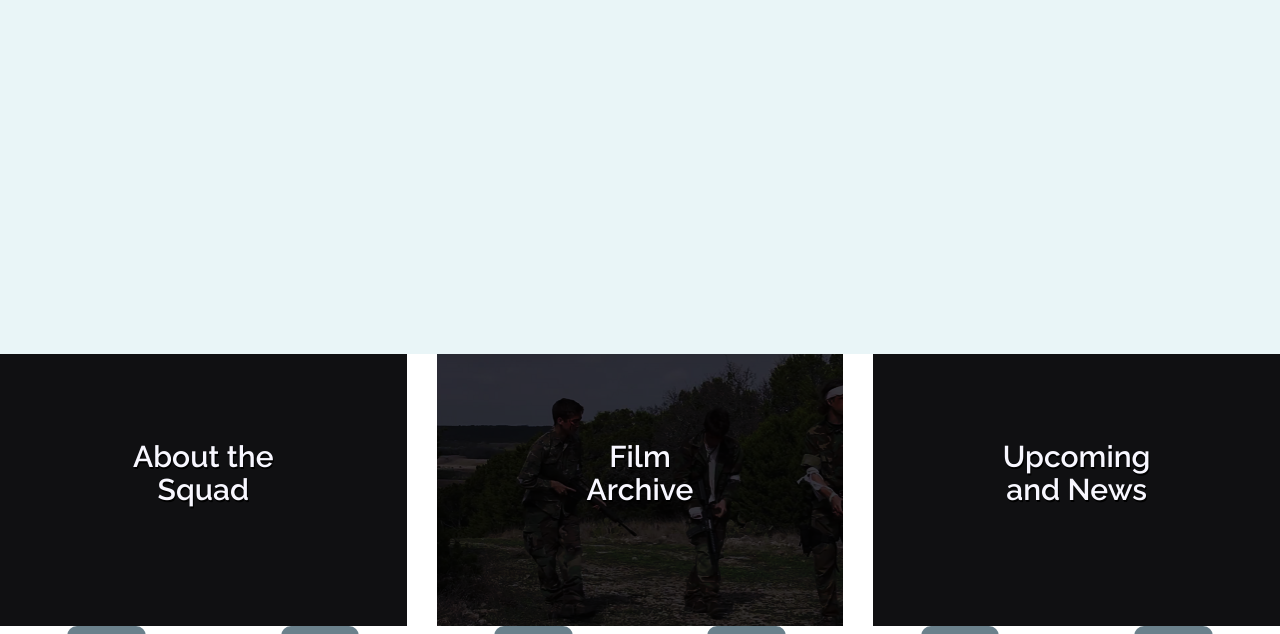
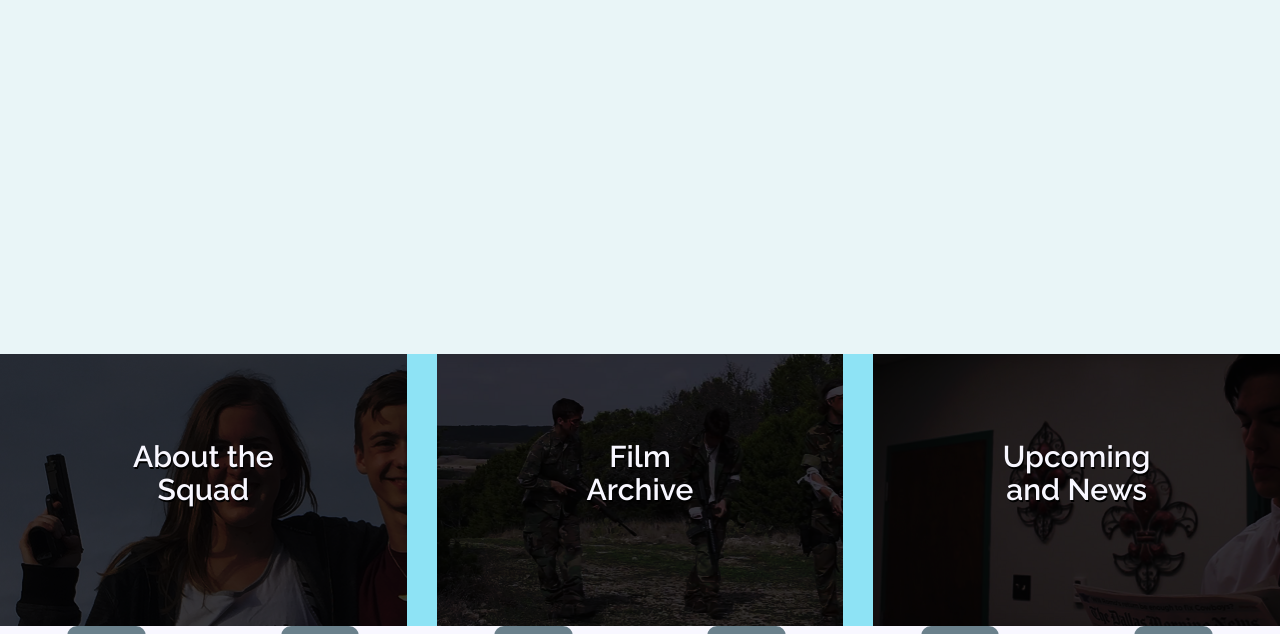
Before and after one commit to thelyricalrose/thelyricalrose.github.io, a plain HTML site: page index.html in a window 1280 px wide. Shown: the part 446-1080 px from the top of the page. Drawn offline with nearby package versions, Linux system fonts and the light colour scheme.

Commit message:
Pictures for all the panels
Pictures for the panels, greyed out, need to add some styling so that
they become ungreyed on hover

```diff
--- a/main.css
+++ b/main.css
@@ -82,10 +82,30 @@ body {
     text-shadow: 1px 2px 0px #000000;
 }
 
+#frontPanels{
+        background-color: #8EE3F5;
+}
+
+#aboutPanel {
+    background-image: url("aboutCover.png");
+    background-blend-mode: soft-light;
+    background-repeat:round+;
+}
+
 #archivePanel {
     background-image: url("archiveCover.png");
     background-blend-mode: soft-light;
-    background-repeat:no-repeat;
+    background-repeat:no-repeat+;
+}
+
+#newsPanel {
+    background-image: url("newsCoverSmall.png");
+    background-blend-mode: soft-light;
+    background-repeat:round+;
+}
+
+#social{
+     background-color: #F8F7FF;
 }
 
 #c1 {
@@ -97,7 +117,7 @@ body {
 }
 
 #c3 {
-    background-color: : #8EE3F5;
+    background-color: #8EE3F5;
 }
 
 #c4 {
```
Also changed, not shown: aboutCover.png (added), newsCover.png (added), newsCoverSmall.png (added), 2 other files.
